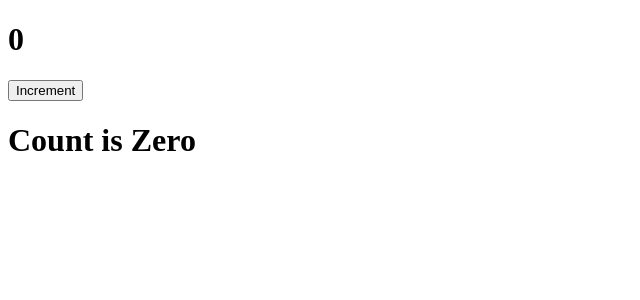
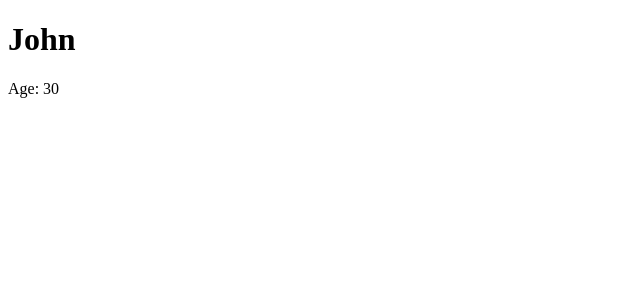
Before and after one commit to saeedali780/LEARNING-CODE-MODE, a React (Vite) app in the folder Learn-ReactJS/: page / in a window 1280 px wide. Shown: the top 300 px of the page, without its empty margins (0-640 px from the left). Built offline with nearby package versions, Linux system fonts and the light colour scheme.

Commit message:
Add User component to App and display user information using props

```diff
--- a/Learn-ReactJS/src/App.jsx
+++ b/Learn-ReactJS/src/App.jsx
@@ -1,18 +1,9 @@
-import {useState} from 'react'
+import User from './components/User';
 
 const App = () => {
-  const [count, setCount] = useState(0)
   return (
     <div>
-      <h1>{count}</h1>
-      <button onClick={() => setCount(count + 1)}>Increment</button>
-     {
-      count=== 0
-      ? <h1>Count is Zero</h1>
-      :count===1 ? <h1>Count is One</h1>
-      :count===2 ? <h1>Count is Two</h1>
-      : <h1>Count is {count}</h1>
-     }
+      <User name="John" age={30} />
     </div>
   )
 }
--- a/Learn-ReactJS/src/components/User.jsx
+++ b/Learn-ReactJS/src/components/User.jsx
@@ -1,8 +1,9 @@
-const User = () => {
+const User = ({ name, age }) => {
   return (
     <div>
 
-        <h1>Saeed Ali</h1>
+        <h1>{name}</h1>
+        <p>Age: {age}</p>
     </div>
   )
 }
```
